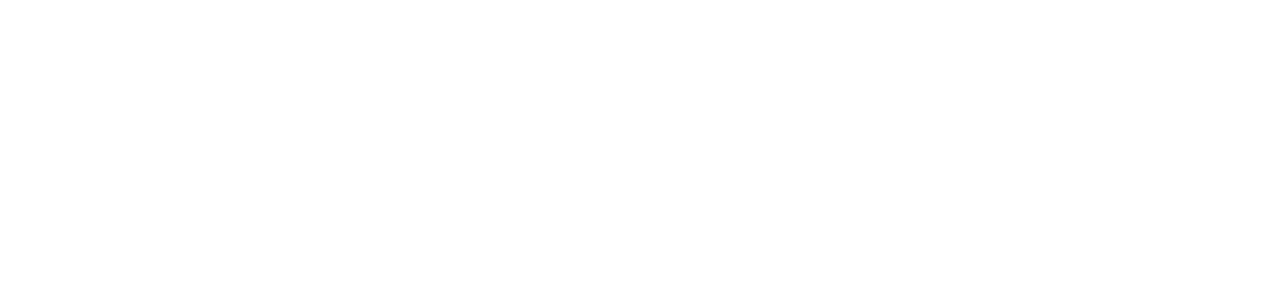
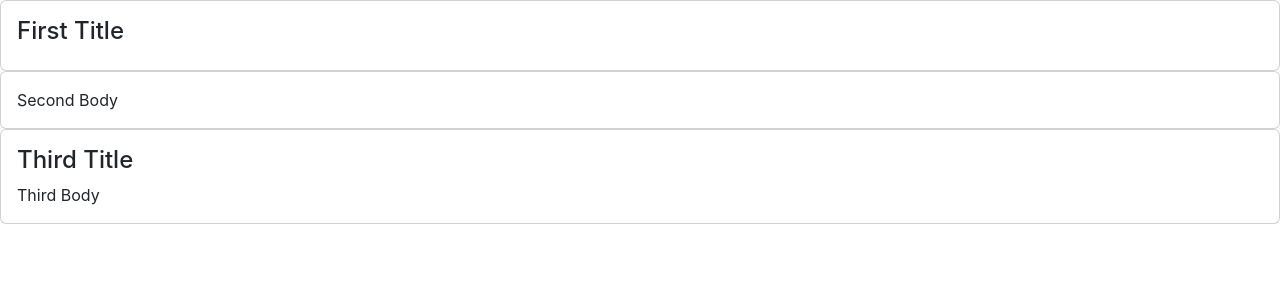
Before and after one commit to IhorTroia/react-hw, a React (Create React App) app: page / in a window 1280 px wide. Shown: the top 300 px of the page. Built offline with nearby package versions, Linux system fonts and the light colour scheme.

Commit message:
hw 74 completed

```diff
--- a/src/App.js
+++ b/src/App.js
@@ -1,9 +1,14 @@
 import './App.css';
+import Card from "./components/Card";
 
 function App() {
   return (
     <div className="App">
+      <Card title="First Title" />
 
+      <Card text="Second Body" />
+
+      <Card title="Third Title" text="Third Body" />
     </div>
   );
 }
--- /dev/null
+++ b/src/components/Card.jsx
@@ -0,0 +1,14 @@
+import React from "react";
+
+const Card = ({title, text}) => {
+    return (
+        <div className="card">
+            <div className="card-body">
+                {title && <h4 className="card-title">{title}</h4>}
+                {text && <p className="card-text">{text}</p>}
+            </div>
+        </div>
+    );
+}
+
+export default Card;
```
Also changed, not shown: 1 other file (tests, documents, lock files or other folders).
